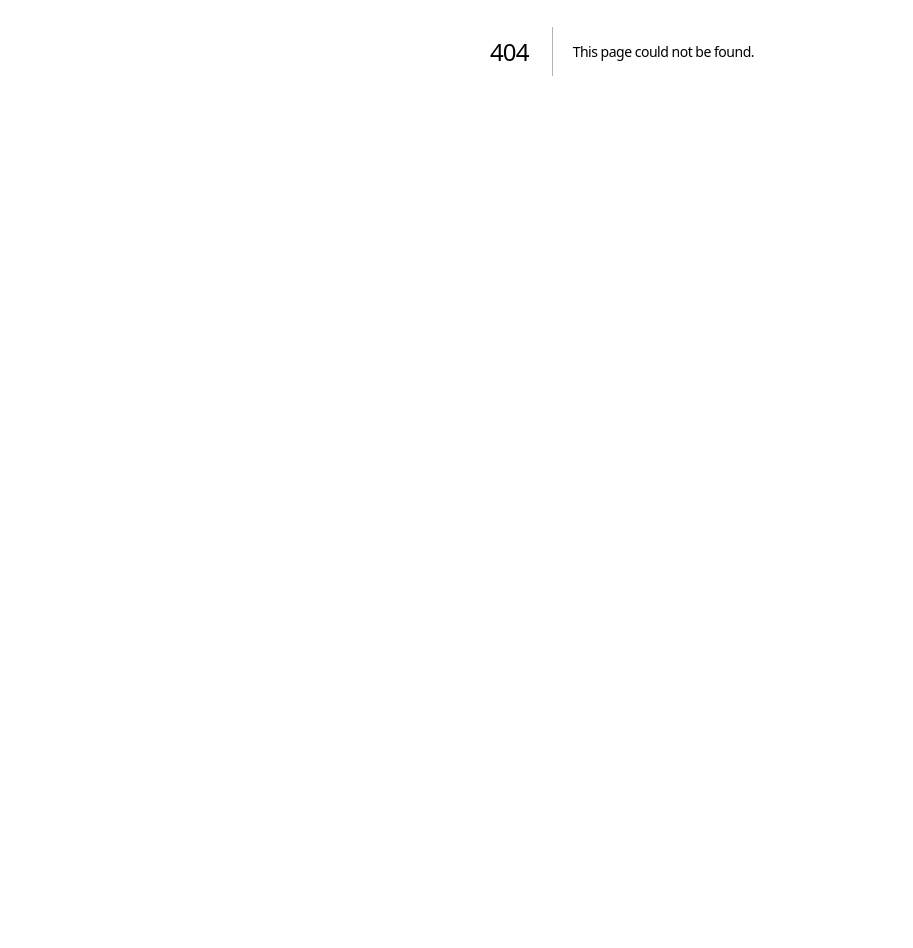
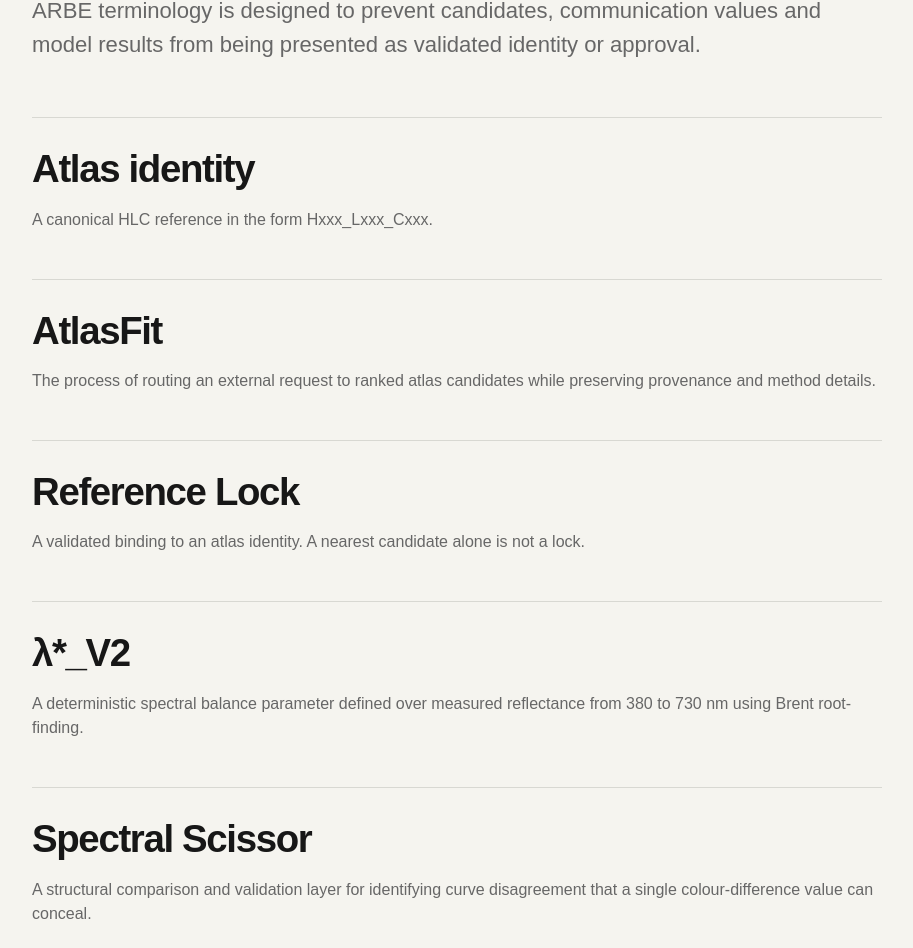
Before and after one commit to HelabHLC/designfit-studio, a Next.js app: page /glossary in a window 1280 px wide. Before the commit this address had no page. Shown: the part 349-1297 px from the top of the page, without its empty margins (18-931 px from the left). Before the commit the page ends 800 px from the top, so only its background shows below. Built offline with nearby package versions, Linux system fonts and the light colour scheme.

Commit message:
feat: add ARBE public glossary

```diff
--- /dev/null
+++ b/app/glossary/page.tsx
@@ -0,0 +1,22 @@
+const terms = [
+  ["Atlas identity", "A canonical HLC reference in the form Hxxx_Lxxx_Cxxx."],
+  ["AtlasFit", "The process of routing an external request to ranked atlas candidates while preserving provenance and method details."],
+  ["Reference Lock", "A validated binding to an atlas identity. A nearest candidate alone is not a lock."],
+  ["λ*_V2", "A deterministic spectral balance parameter defined over measured reflectance from 380 to 730 nm using Brent root-finding."],
+  ["Spectral Scissor", "A structural comparison and validation layer for identifying curve disagreement that a single colour-difference value can conceal."],
+  ["MixLock", "A pigment-aware formulation workflow that reports model assumptions, recipe evidence and validation status."],
+  ["OPEN_REFERENCE", "Data with confirmed rights for public storage and redistribution."],
+  ["ARBE_MEASURED", "Spectral measurements created under the documented ARBE measurement protocol."],
+  ["RESTRICTED_INTERNAL", "Research data that may be analysed internally but must not be published or redistributed."],
+];
+
+export default function GlossaryPage() {
+  return (
+    <main className="content-page shell">
+      <header><p className="eyebrow">Glossary</p><h1>Terms with explicit boundaries</h1><p className="hero-copy">ARBE terminology is designed to prevent candidates, communication values and model results from being presented as validated identity or approval.</p></header>
+      <div className="prose">
+        {terms.map(([term, definition]) => <section key={term}><h2>{term}</h2><p>{definition}</p></section>)}
+      </div>
+    </main>
+  );
+}
```
